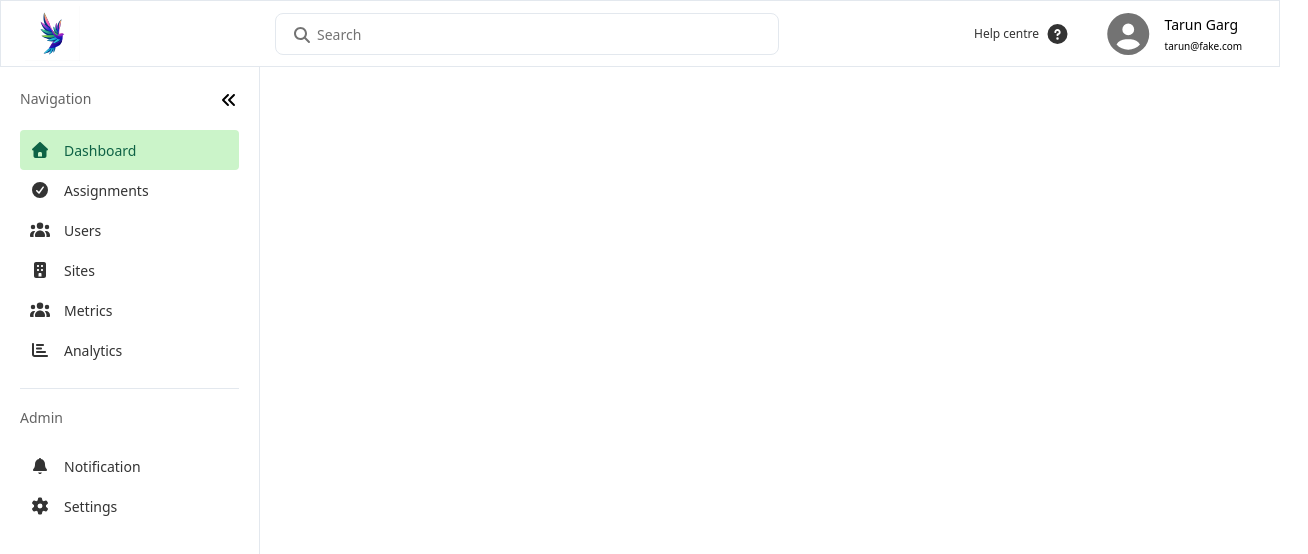
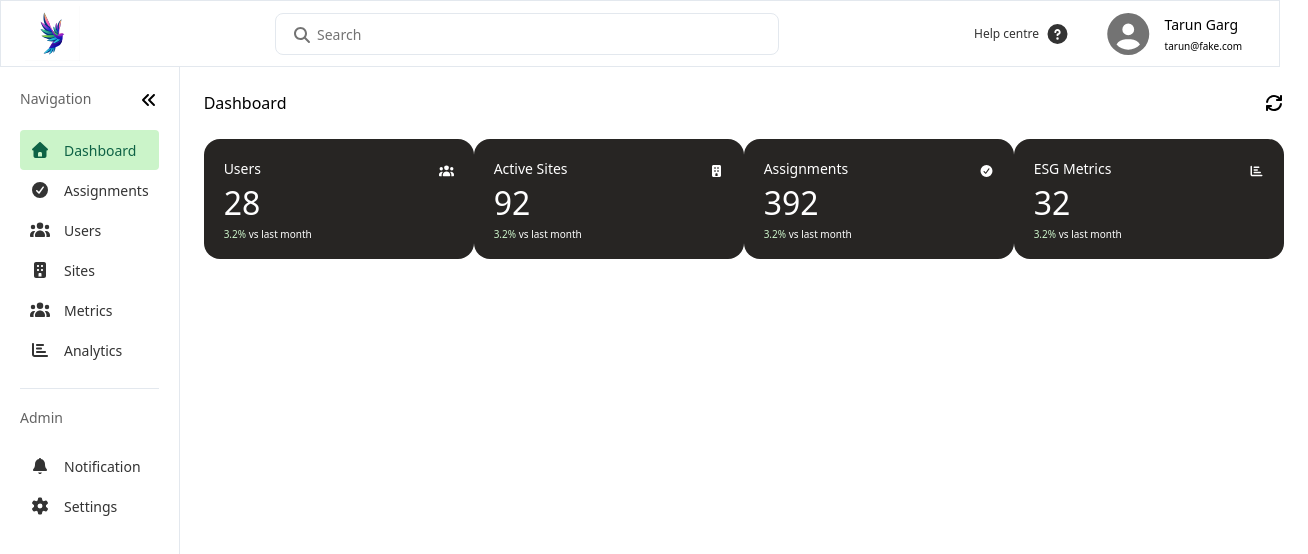
Before and after one commit to tarungrg0001/crm-dasboard, an Angular app: page /dashboard in a window 1280 px wide. Shown: the top 554 px of the page, 1308 px wide, since content can reach past the window. Built offline with nearby package versions, Linux system fonts and the light colour scheme.

Commit message:
SMS-11 dashbard metrics

```diff
--- a/src/app/app.html
+++ b/src/app/app.html
@@ -1,10 +1,11 @@
 <div class="page">
   <crm-header></crm-header>
   <div class="body">
-    <crm-left-nav
-      [ngClass]="{ 'nav-collapsed': isNavCollpased }"
-      (isNavCollpased)="navValue($event)"
-    ></crm-left-nav>
-    <router-outlet></router-outlet>
+    <div class="left-nav" [ngClass]="{ 'nav-collapsed': isNavCollpased }">
+      <crm-left-nav (isNavCollpased)="navValue($event)"></crm-left-nav>
+    </div>
+    <div class="main-content">
+      <router-outlet></router-outlet>
+    </div>
   </div>
 </div>
--- a/src/app/app.scss
+++ b/src/app/app.scss
@@ -2,12 +2,15 @@
   display: flex;
   flex: 1;
 }
-crm-left-nav {
+
+.left-nav {
   width: 260px;
   border-right: 1px solid #e3e8ee;
+  transition: all 0.25s ease-in;
 
   &.nav-collapsed {
     width: 82px;
+    transition: all 0.25s ease-in;
   }
 }
 
@@ -16,3 +19,7 @@ crm-left-nav {
   flex-direction: column;
   height: 100%;
 }
+
+.main-content {
+  flex: 1;
+}
--- a/src/app/dashboard/dashboard.html
+++ b/src/app/dashboard/dashboard.html
@@ -1 +1,23 @@
-<div class="container"></div>
+<div class="dashboard-container">
+  <div class="heading-container">
+    <h2>Dashboard</h2>
+    <fa-icon [icon]="refreshIcon"></fa-icon>
+  </div>
+  <div class="card-container">
+    @for(data of cardData; track data.id){
+    <div class="card">
+      <div class="card-header">
+        <h6>{{ data.header.label }}</h6>
+        <fa-icon [icon]="data.header.icon" size="xs"></fa-icon>
+      </div>
+      <div class="card-body">
+        <p>{{ data.content }}</p>
+      </div>
+      <div class="card-footer">
+        <span class="precent">{{ data.percent }}</span>
+        <span> vs last month</span>
+      </div>
+    </div>
+    }
+  </div>
+</div>
--- a/src/app/dashboard/dashboard.scss
+++ b/src/app/dashboard/dashboard.scss
@@ -1,4 +1,60 @@
-.container {
-  background-color: aqua;
-  width: 100%;
+.dashboard-container {
 }
+
+.heading-container {
+  margin: 24px;
+
+  display: flex;
+  align-items: center;
+  justify-content: space-between;
+}
+
+h2 {
+  font-weight: 500;
+}
+
+.card-container {
+  display: flex;
+  justify-content: space-between;
+  margin: 0 24px;
+  flex-direction: row;
+}
+.card {
+  border-radius: 16px;
+  background-color: #272523;
+  height: 120px;
+  width: 270px;
+  padding: 20px;
+}
+
+.card-header {
+  display: flex;
+  justify-content: space-between;
+  align-items: center;
+  height: 20px;
+  color: #ffffff;
+
+  h6 {
+    line-height: 14px;
+    font-size: 14px;
+  }
+
+  fa-icon {
+    height: 20px;
+  }
+}
+
+.card-body p {
+  font-size: 32px;
+  color: #ffffff;
+  line-height: 40p;
+}
+
+.card-footer {
+  font-size: 10px;
+  color: #ffffff;
+
+  .precent {
+    color: #cbf4c9;
+  }
+}
--- a/src/app/dashboard/dashboard.ts
+++ b/src/app/dashboard/dashboard.ts
@@ -1,8 +1,59 @@
 import { Component } from '@angular/core';
+import { FontAwesomeModule } from '@fortawesome/angular-fontawesome';
+import {
+  faBarChart,
+  faBuilding,
+  faCircleCheck,
+  faRefresh,
+  faUsers,
+} from '@fortawesome/free-solid-svg-icons';
 
 @Component({
   selector: 'crm-dashboard',
   templateUrl: 'dashboard.html',
   styleUrls: ['dashboard.scss'],
+  imports: [FontAwesomeModule],
 })
-export class Dashboard {}
+export class Dashboard {
+  public refreshIcon = faRefresh;
+  public usersIcon = faUsers;
+
+  public cardData = [
+    {
+      id: 1,
+      header: {
+        label: 'Users',
+        icon: faUsers,
+      },
+      content: 28,
+      percent: '3.2%',
+    },
+    {
+      id: 2,
+      header: {
+        label: 'Active Sites',
+        icon: faBuilding,
+      },
+      content: 92,
+      percent: '3.2%',
+    },
+    {
+      id: 3,
+      header: {
+        label: 'Assignments',
+        icon: faCircleCheck,
+      },
+      content: 392,
+      percent: '3.2%',
+    },
+    {
+      id: 4,
+      header: {
+        label: 'ESG Metrics',
+        icon: faBarChart,
+      },
+      content: 32,
+      percent: '3.2%',
+    },
+  ];
+}
```
